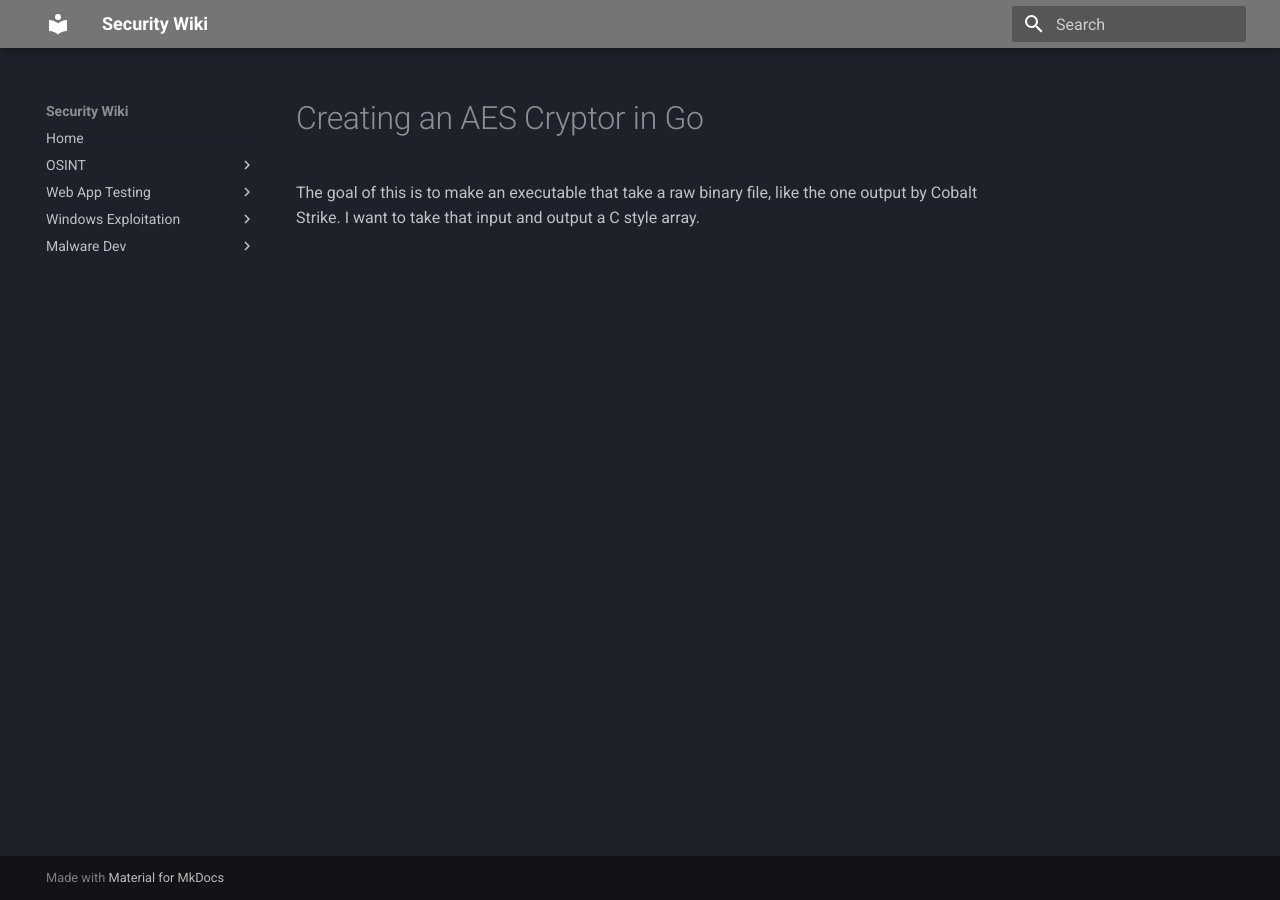
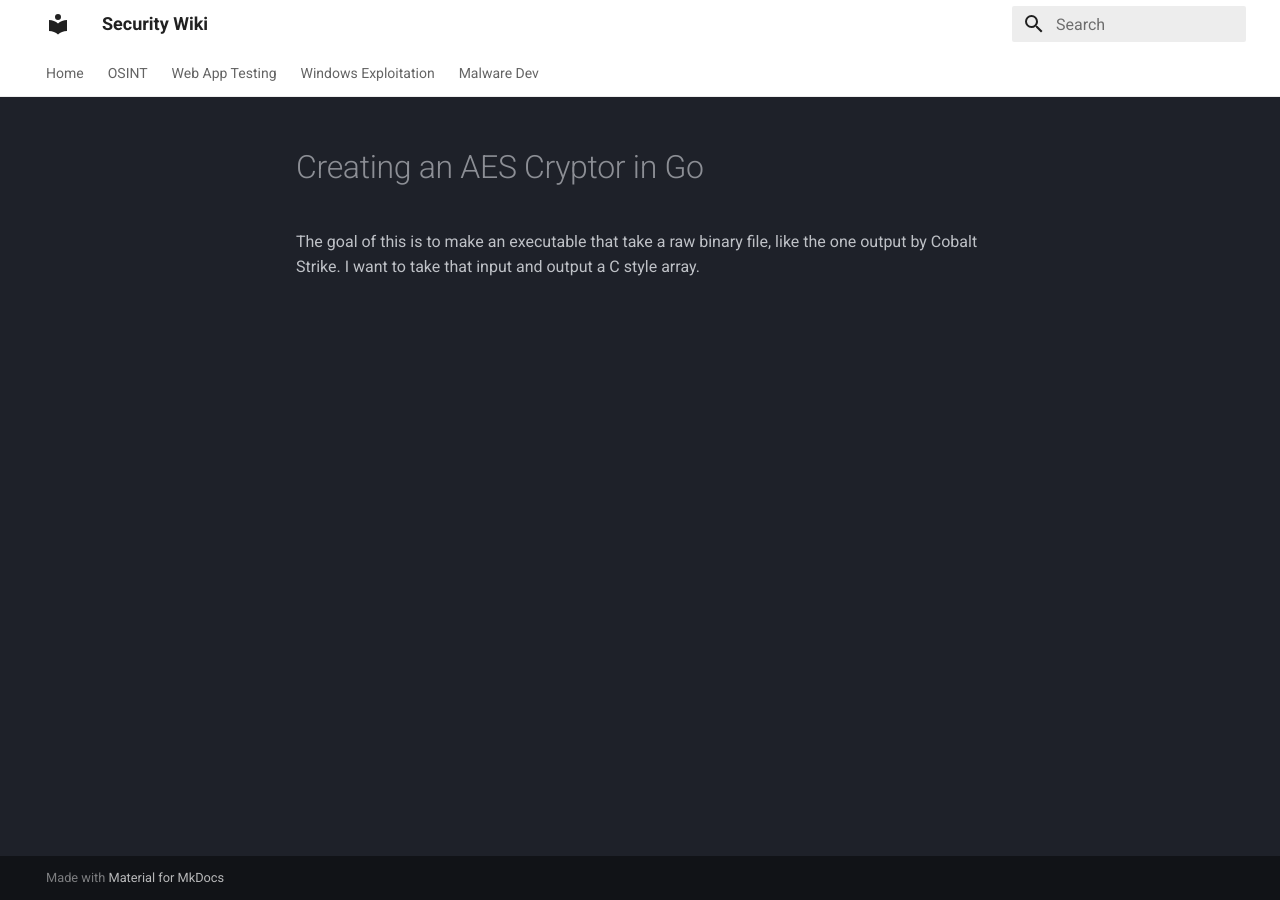
Before and after one commit to ConfusingBLANK/confusingblank.github.io, an MkDocs documentation site: the page built from docs/malwaredev/go-aes-encryption.md, in a window 1280 px wide. Built offline with MkDocs 1.6.1 and Material for MkDocs 9.7.7, drawn with Linux system fonts in a browser that asks for light colours.

Commit message:
site theme changes

```diff
--- a/mkdocs.yml
+++ b/mkdocs.yml
@@ -4,7 +4,9 @@ theme:
   name: material
   palette:
     scheme: slate
-    primary: grey
+    primary: white
+  features:
+    - navigation.tabs
 nav:
   - Home: index.md
   - OSINT:
```
